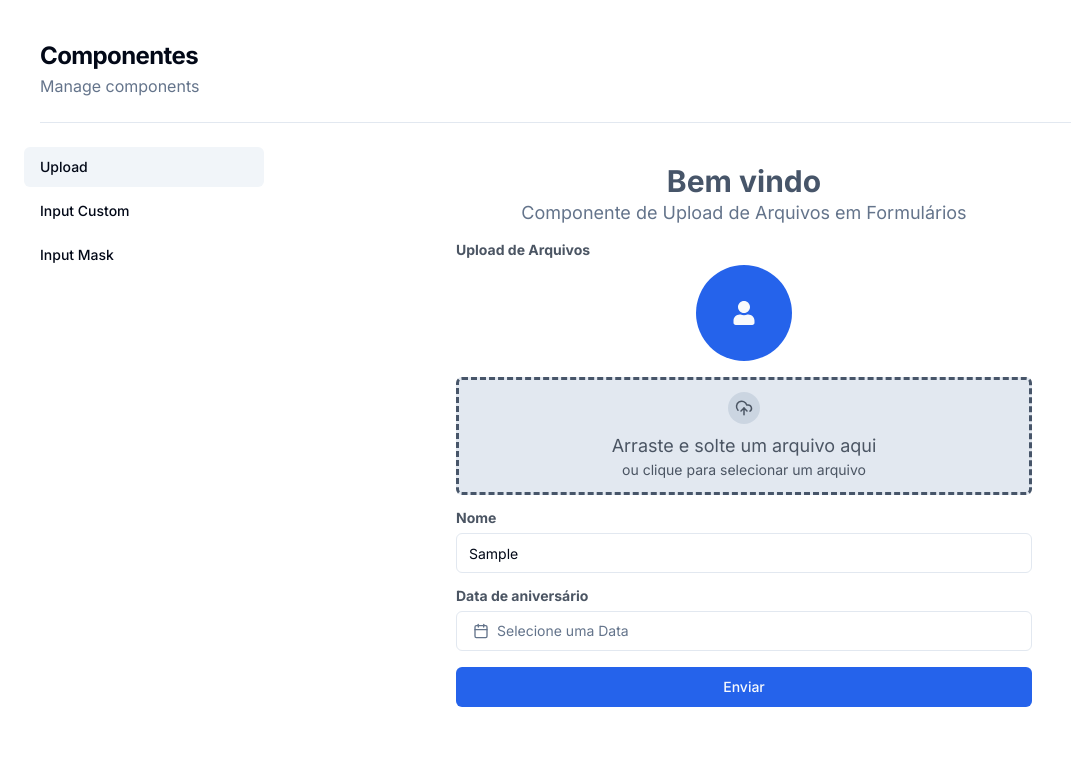
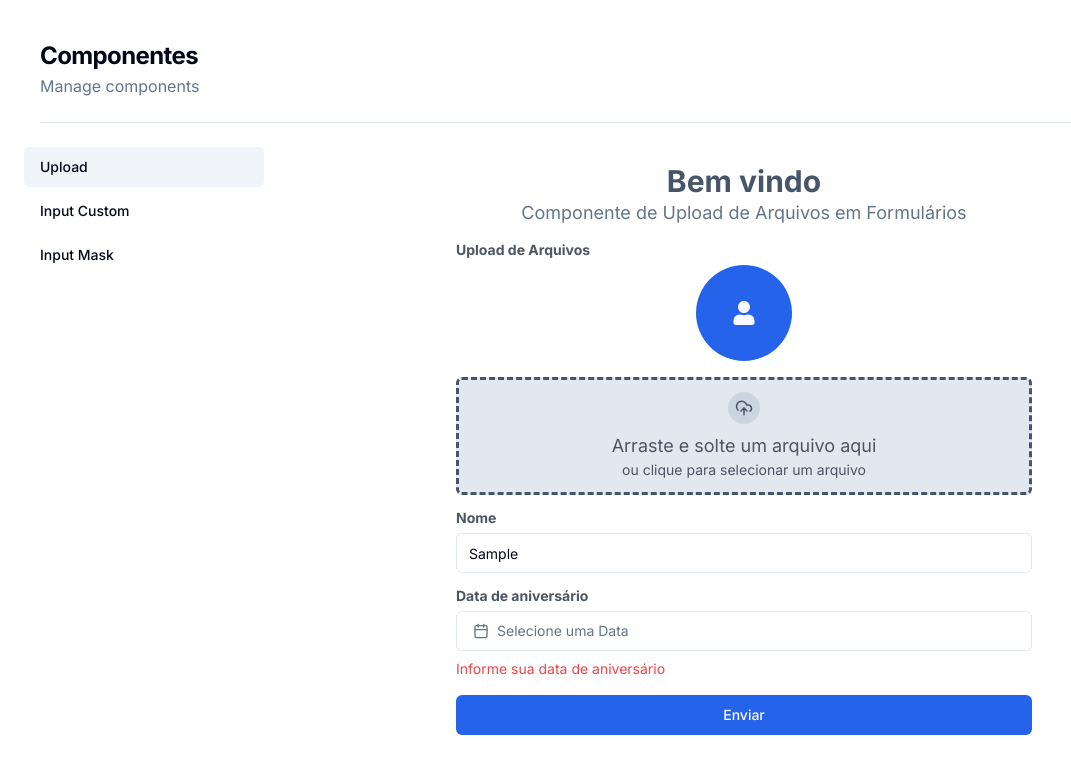
Before and after one commit to luiggisales/app-test-components, a Next.js app: page / in a window 1280 px wide. Both pictures are taken after typing "Sample" into the empty fields and a click on the button "Enviar". Shown: the top 774 px of the page, without its empty margins (0-1071 px from the left). Built offline with nearby package versions, Linux system fonts and the light colour scheme.

Commit message:
fix validation child date in home-form schema

```diff
--- a/src/schemas/home-form.schema.ts
+++ b/src/schemas/home-form.schema.ts
@@ -38,7 +38,16 @@ export const HomeSchema = z.object({
 
   name: z.string().min(1, 'Preencha o campo de nome'),
   date: z.date({
-    required_error: "A date of birth is required.",
+    required_error: 'Informe sua data de aniversário'
+  })
+  .refine((date) => {
+    // Verifica se a idade mínima é de 18 anos
+    const today = new Date();
+    const eighteenYearsAgo = new Date(today.getFullYear() - 18, today.getMonth(), today.getDate());
+
+    return date <= eighteenYearsAgo;
+  }, {
+    message: "Você deve ter pelo menos 18 anos de idade.",
   }),
 });
 export type HomeData = z.infer<typeof HomeSchema>;
--- a/src/templates/home/index.tsx
+++ b/src/templates/home/index.tsx
@@ -84,6 +84,9 @@ function HomeTemplate() {
               control={control}
               render={({ field }) => <CalendarCustom view={date} value={field.value} onChange={field.onChange}/>}
             />
+            {errors.date && (
+              <p className="text-red-500 text-sm mt-2">{errors.date.message}</p>
+            )}
           </div>
           <div className="mt-2 text-center w-full flex justify-between items-center gap-x-4">
             <Button
```
